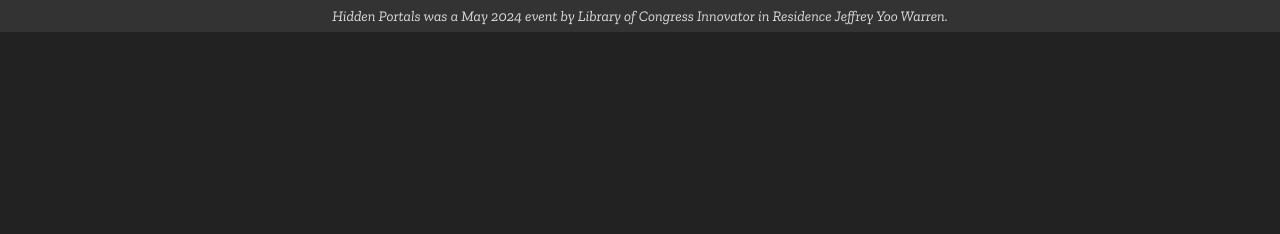
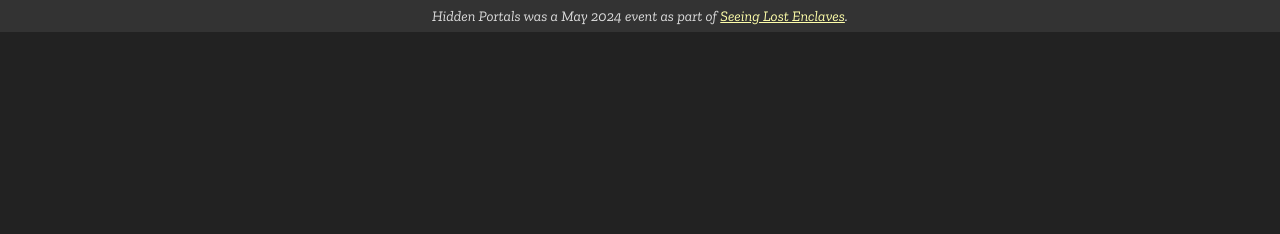
Before and after one commit to LibraryOfCongress/seeing-lost-enclaves, a website: page portals/index.html in a window 1280 px wide. Shown: the top 234 px of the page. Drawn offline with nearby package versions, Linux system fonts and the light colour scheme; a web font is replaced by a local one.

Commit message:
text fix

```diff
--- a/portals/index.html
+++ b/portals/index.html
@@ -70,7 +70,7 @@
 <div class="main">
 
 <div class="ribbon texts">
-<p>Hidden Portals was a May 2024 event by Library of Congress Innovator in Residence Jeffrey Yoo Warren.</p>
+<p>Hidden Portals was a May 2024 event as part of <a href="https://libraryofcongress.github.io/seeing-lost-enclaves/">Seeing Lost Enclaves</a>.</p>
 </div>
 
 <div class="texts">
```
